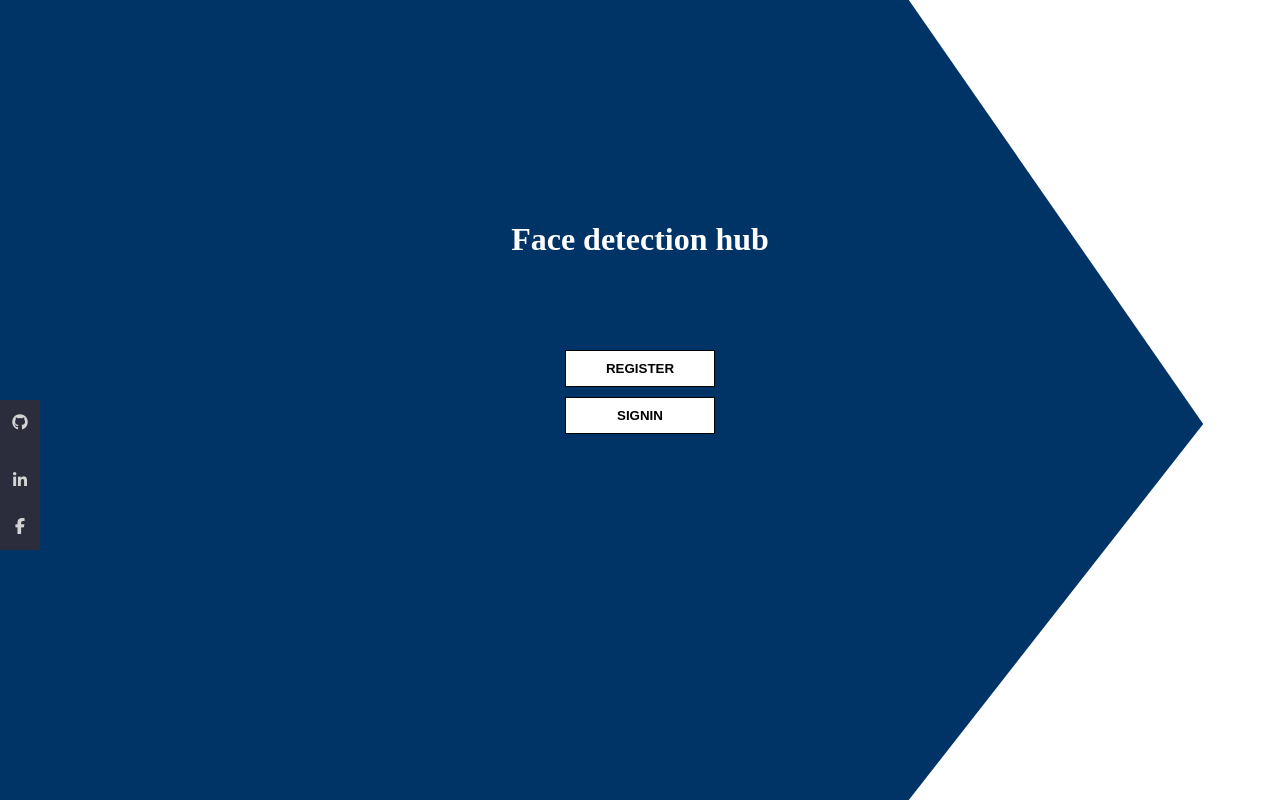
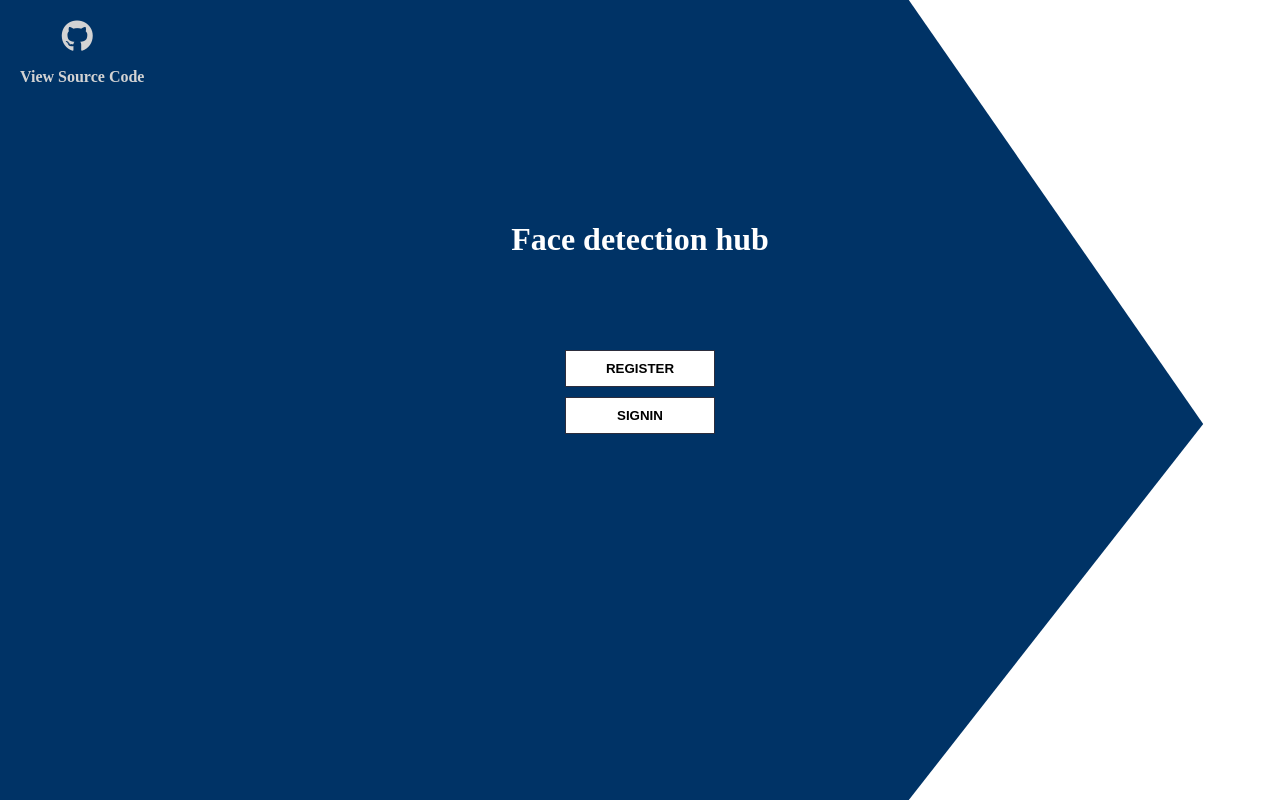
Before and after one commit to sarahmajeed/face-recognition-app, a React (Create React App) app: page / in a window 1280 px wide. Built offline with nearby package versions, Linux system fonts and the light colour scheme; what clarifai would draw is missing.

Commit message:
More changes in the UI

```diff
--- a/src/Pages/FaceDetection/FaceDetection.scss
+++ b/src/Pages/FaceDetection/FaceDetection.scss
@@ -1,10 +1,8 @@
-// body {
-//   background: linear-gradient(89deg, #ff5edf 0%, #04c8de 100%);
-// }
+
 .body {
   overflow: hidden;
   height: 100vh;
-  background: linear-gradient(89deg, #ff5edf 0%, #04c8de 100%);
+
 
 }
 .particles {
--- a/src/Pages/HomePage/HomePage.js
+++ b/src/Pages/HomePage/HomePage.js
@@ -6,17 +6,17 @@
 
 const HomePage = ({ handleHomepageSignin, handleHomepageRegister }) => {
 
+  // const hoverMe = () => {
+  //   document.getElementById('hidden').className = 'afterhover';
+
+  //   console.log('inside');
+  // }
+
   return (
     <div className='home'>
       {/* <div className="overlay"></div> */}
       <Navigation />
       {/* <Logo /> */}
-      <div className="link">
-        <a rel="noopener noreferrer" target="_blank" href="https://github.com/Sarahmdawood"><i class="fa fa-github fa"></i></a>
-        <a rel="noopener noreferrer" target="_blank" href="https://www.linkedin.com/in/sarahmajeed/"><i class="fab fa-linkedin fa"></i></a>
-
-        <a rel="noopener noreferrer" target="_blank" href="https://www.facebook.com/sarah.majeed.507/"><i class="fab fa-facebook fa"></i></a>
-      </div>
       <div className="main">
 
         <div className="thirdh1">
@@ -34,15 +34,15 @@
       </div>
       {/* Tilt */}
 
-      {/* <div className="source-code">
+      <div className="source-code">
         <a rel="noopener noreferrer" target="_blank" href="https://github.com/Sarahmdawood/face-recognition-app">
           <i className='fa fa-github fa-2x'></i>
           <p>View Source Code</p>
         </a>
-      </div> */}
+      </div>
 
 
-    </div>
+    </div >
   );
 };
 
--- a/src/Pages/HomePage/HomePage.scss
+++ b/src/Pages/HomePage/HomePage.scss
@@ -4,42 +4,64 @@
   height: 100vh;
   clip-path: polygon(0 0, 71% 0, 94% 53%, 71% 100%, 0 100%, 0% 50%);
   background-color: #003366;
-  //overflow: hidden;
-  // background-image: url('../../images/face.jpg');
   background-size: cover;
-  .link{
+
+    .github{
       position: absolute;
       z-index: 1;
       top: 50%;
-    width: 40px;
-    height: 150px;
-    background-color: #2c2d3c;
-    display: flex;
-    flex-direction: column;
-    justify-content: space-around;
+      background-color:#2c2d3c ;
+      padding: 10px;
+
+        .hidden{
+          display: none;
+        }
+        &:hover +  .hidden{
+        display: block;
+         background-color: red;
+         width: 300px;
+         height: 100px;
+        }
+
+
         .fa.fa-github{
-      height: 30px;
-      background-color: #2c2d3c;
           color: lightgray;
           &:hover{
-
+          background-color: #2c2d3c;
+          width: 100px;
       }
     }
+  }
+  .linkedin{
+      position: absolute;
+      z-index: 1;
+      background-color:#2c2d3c ;
+      padding: 10.5px;
+      top: 56%;
     .fab.fa-linkedin{
       background-color: #2c2d3c;
       color: lightgray;
       &:hover{
-        border: 2px solid red;
+        width: 100px;
       }
     }
+  }
+
+  .fb{
+      position: absolute;
+      z-index: 1;
+      top: 62%;
+      background-color:#2c2d3c ;
+      padding: 12.8px;
     .fab.fa-facebook{
       background-color: #2c2d3c;
       color: lightgray;
       &:hover{
-        border: 2px solid red;
+        width: 100px;
       }
     }
   }
+
 
   .main{
     margin-top: 150px;
@@ -48,7 +70,6 @@
     align-items: center;
 
     .thirdh1{
-      //display: none;
       display: flex;
       align-items: center;
       justify-content: space-between;
@@ -70,40 +91,33 @@
     .btn.first {
       margin-top: 70px;
     }
-  .btn:hover {
-
-    background-color: #102542;
-    color: white;
-  }
 }
     .source-code {
      position: absolute;
-    bottom: 0;
-    right: 0;
+     top: 0;
+     left: 0;
      margin:10px;
      padding: 10px;
+     animation: slide 2s;
 
       .fa.fa-github {
         margin-right: 10px;
-        color: black;
+        color: lightgray;
+        &:hover{
+          color: darkgray;
+        }
       }
       a {
         font-weight: 700;
         text-decoration: none;
         cursor: pointer;
-        color: black;
-      }
-    }
-    .overlay  {
-      background-color: #3792cb;
-      opacity: 0.6;
-      height: 100%;
-      width: 100%;
-      position: absolute;
+        color: lightgray;
+        &:hover{
+          color: darkgray;
         }
       }
 
-  .hiddenh1 {
+    }
 
 }
 
@@ -116,5 +130,16 @@
     100%{
       opacity: 1;
     }
+  }
 
+  @keyframes slide {
+    0% {
+      transform: translateX(-110%);
     }
+    60% {
+      transform: translateX(-110%);
+    }
+    100% {
+      transform: translateX(0);
+    }
+  }
--- a/src/components/FaceRecognition/FaceRecognition.js
+++ b/src/components/FaceRecognition/FaceRecognition.js
@@ -5,6 +5,7 @@
   return (
     <div className='center ma'>
       <div className='main absolute mt2'>
+        <div className="wrap">
           <img
             id='inputimage'
             src={imageURL}
@@ -12,6 +13,7 @@
             width='250px'
             height='auto'
           />
+        </div>
         <div
           className='bounding-box'
           style={{
--- a/src/components/FaceRecognition/FaceRecognition.scss
+++ b/src/components/FaceRecognition/FaceRecognition.scss
@@ -1,5 +1,10 @@
 .main {
   position: relative;
+  .wrap{
+    height: 300px;
+    width: 300px;
+    border: 1px solid black;
+  }
   .bounding-box {
     position: absolute;
     box-shadow: 0 0 0 3px #149df2 inset;
--- a/src/components/Signup/Signup.scss
+++ b/src/components/Signup/Signup.scss
@@ -1,7 +1,7 @@
 @import '../../styles/colors.scss';
 
 .packet {
-  background: linear-gradient(89deg, #ff5edf 0%, #04c8de 100%);
+  // background: linear-gradient(89deg, #ff5edf 0%, #04c8de 100%);
   color:black;
   border: 1px solid transparent;
   min-height: 100vh;
@@ -71,29 +71,6 @@
         left: 18px;
      }
     }
-
-
-    .btn {
-
-      text-transform: uppercase;
-      background-color:  yellow;
-      color:black;
-      margin-top: 10px;
-      margin-left: 12px;
-      width:100px;
-      height: 40px;
-      border: none;
-      cursor: pointer;
-    }
-    .btn:hover {
-
-      background-color: #102542;
-      color: white;
-    }
-
-
-
-
   }
 }
 
--- a/src/index.css
+++ b/src/index.css
@@ -19,9 +19,14 @@
   padding: 10px;
   width: 150px;
   box-shadow: none;
-  border: 1px solid black;
+  border: 1px solid #2c2d3c;
   text-transform: uppercase;
   background-color: white;
   cursor: pointer;
   font-weight: 800;
 }
+.btn:hover {
+
+  background-color: #2c2d3c;
+  color: white;
+}
```
Also changed, not shown: 1 other file (tests, documents, lock files or other folders). Lines whose indentation alone changed are shown as unchanged.
